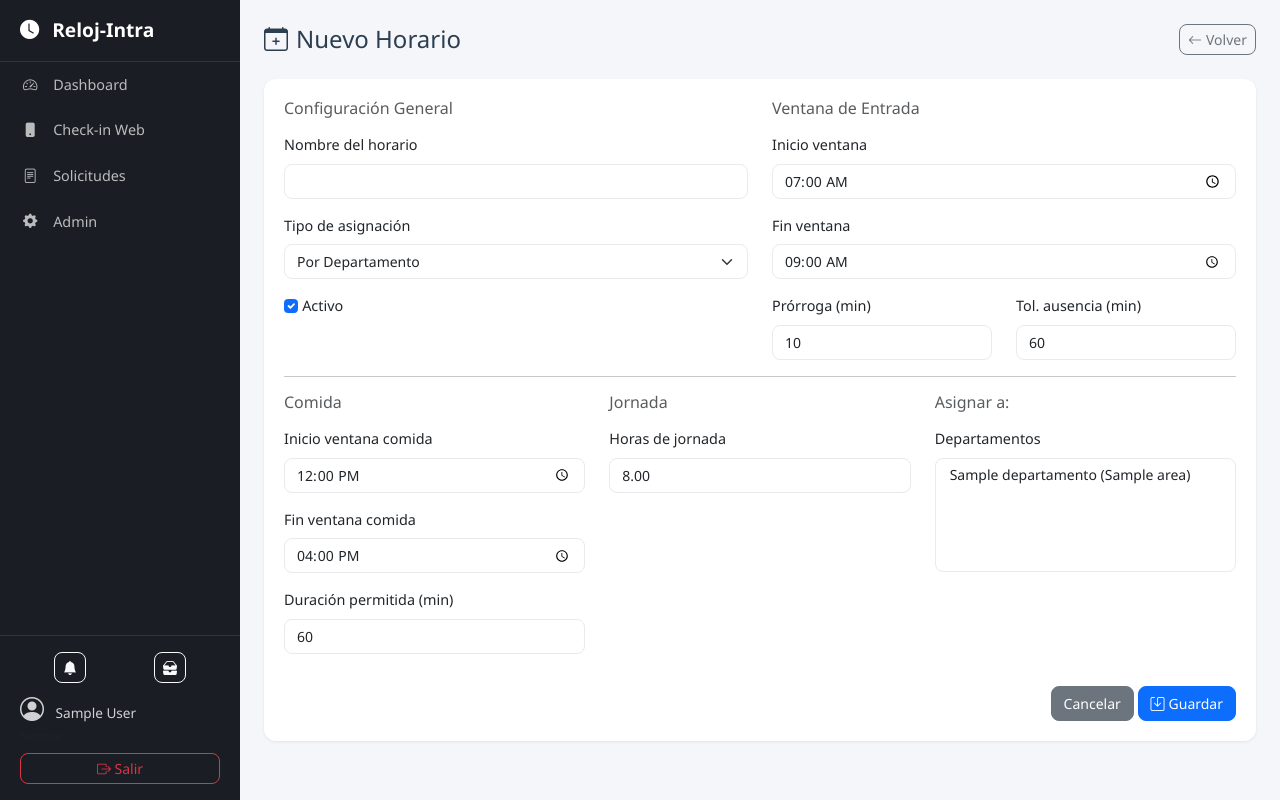
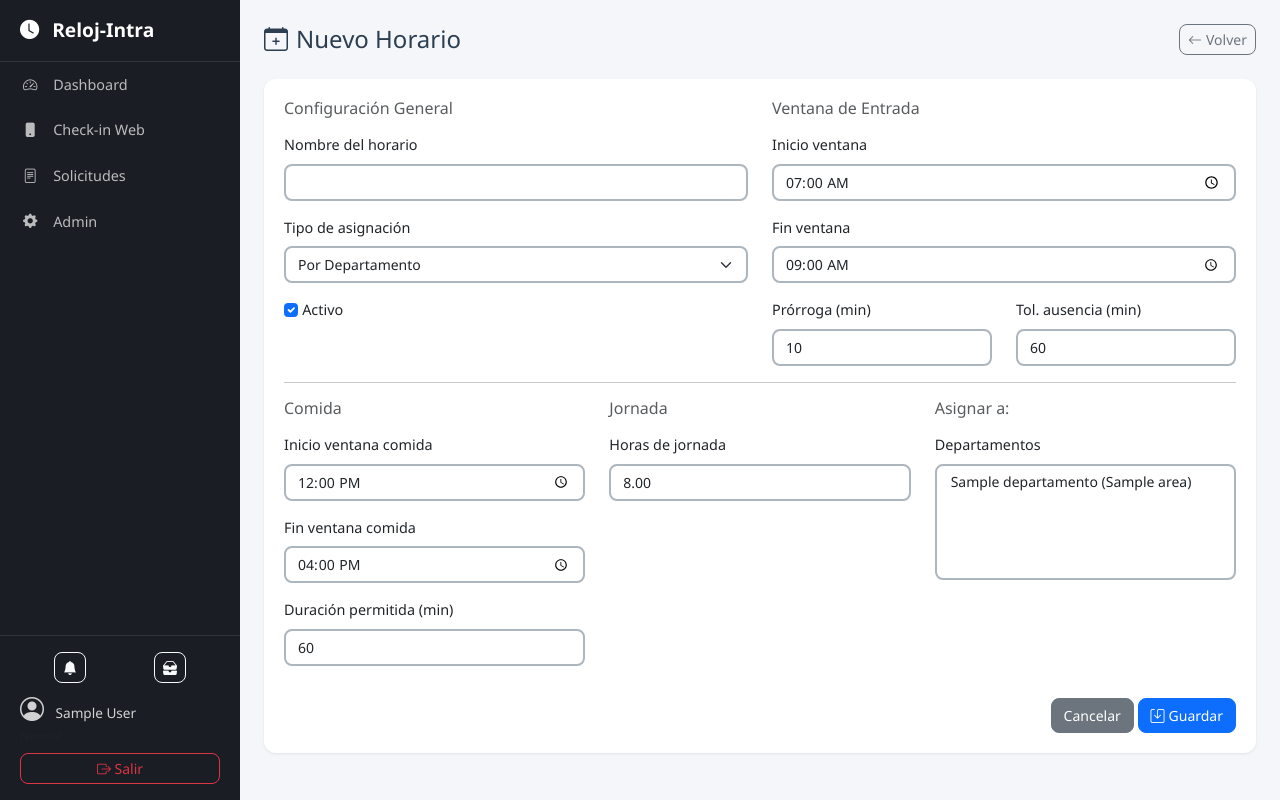
Before and after one commit to Jonathan3-3/reloj-inttranet, a Django app: page /schedules/nuevo/ in a window 1280 px wide. Run offline with Django 5.2, Linux system fonts and the light colour scheme; a user stored in the database is signed in; tables that the repository leaves empty hold one stand-in row (values such as "Sample post"); data that the repository does not hold is empty.

Commit message:
style: inputs con borde visible oscuro para mejor contraste

```diff
--- a/static/css/style.css
+++ b/static/css/style.css
@@ -166,7 +166,15 @@ body {
 .form-control, .form-select {
     border-radius: 8px;
     font-size: 0.875rem;
-    border: 1px solid var(--border-color);
+    border: 2px solid #dee2e6;
+}
+.form-control:focus, .form-select:focus {
+    border-color: #0d6efd;
+    box-shadow: 0 0 0 0.2rem rgba(13, 110, 253, 0.15);
+}
+.card .form-control,
+.card .form-select {
+    border-color: #adb5bd;
 }
 
 .connection-dot {
```
